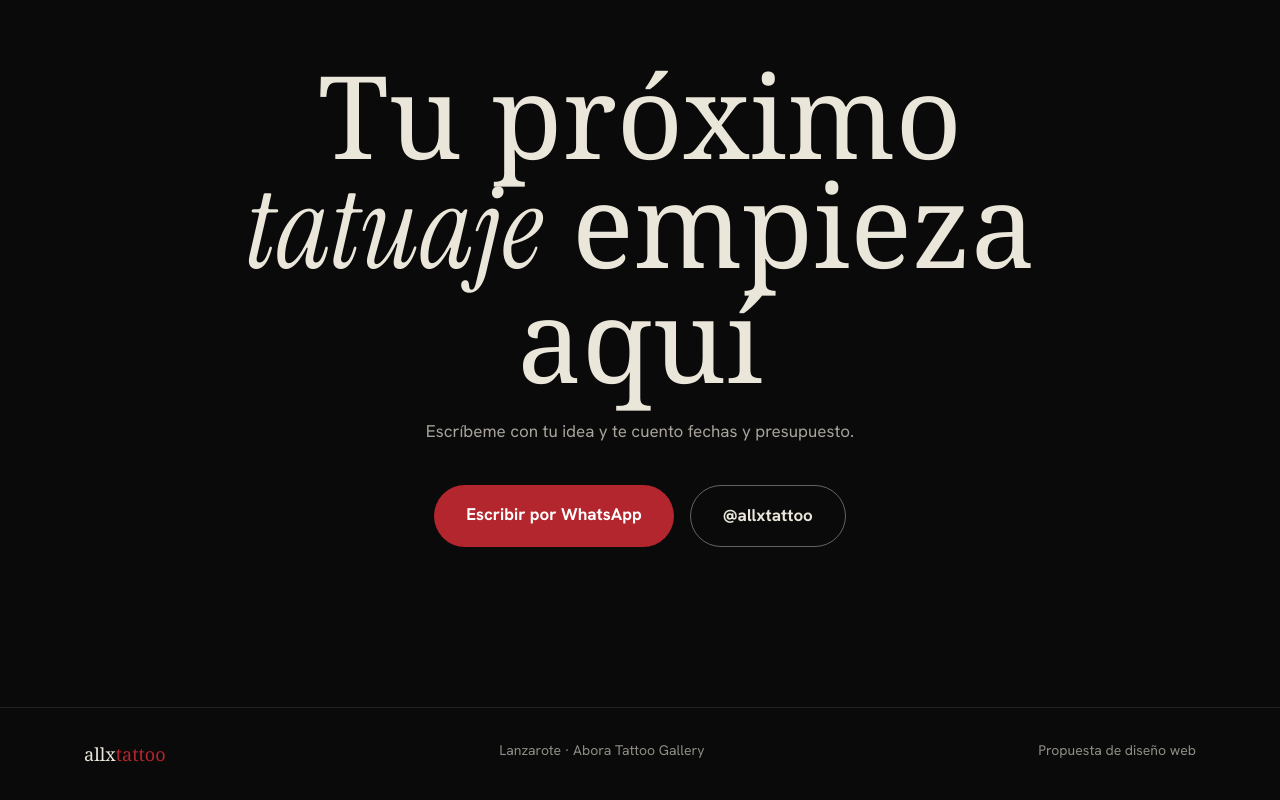
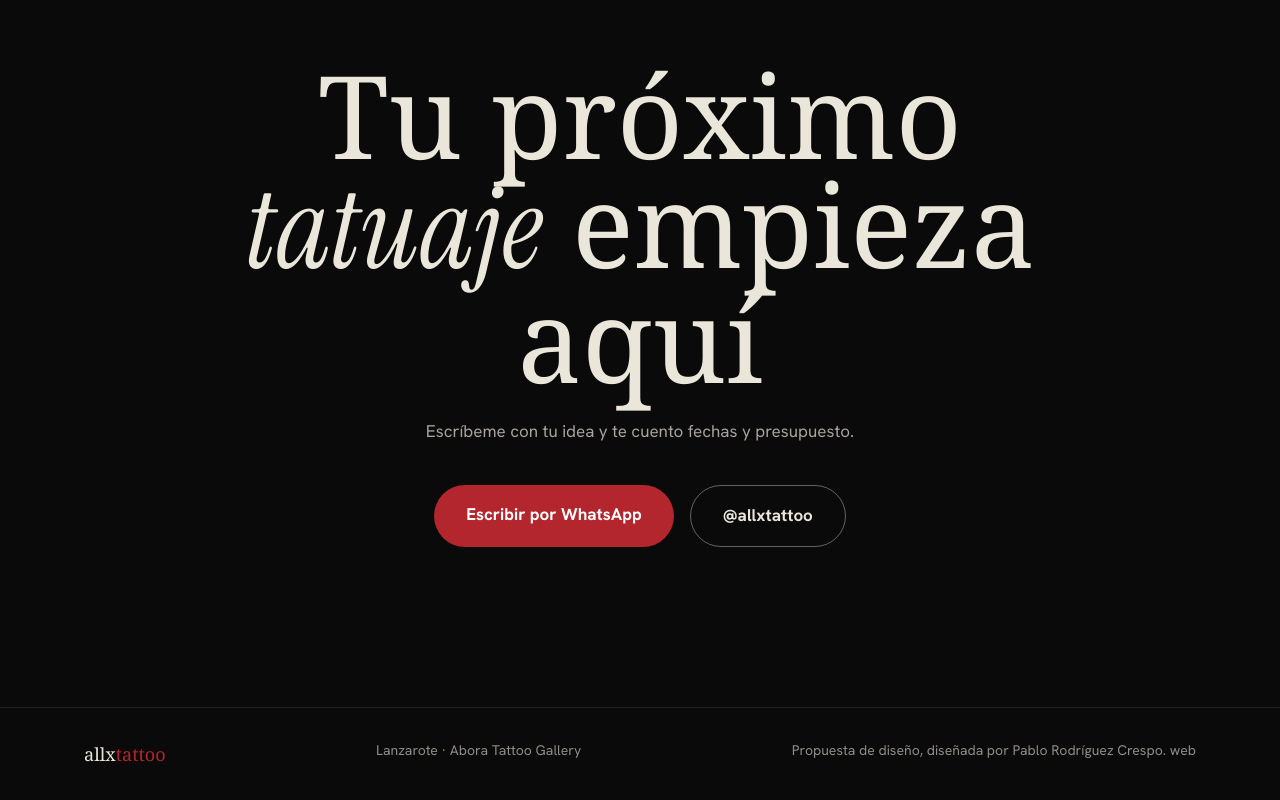
Before and after one commit to Pablorc222/allxtattoo, a plain HTML site: page index.html in a window 1280 px wide. Shown: the part 5569-6369 px from the top of the page. Drawn offline with nearby package versions, Linux system fonts and the light colour scheme; a web font is replaced by a local one.

Commit message:
Update index.html

```diff
--- a/index.html
+++ b/index.html
@@ -135,7 +135,7 @@ body::after{content:"";position:fixed;inset:0;pointer-events:none;z-index:60;opa
 </section>
 
 <footer class="border-t border-white/10 py-8 pb-24 md:pb-8 text-sm text-ash">
-  <div class="max-w-6xl mx-auto px-5 flex flex-wrap justify-between gap-3"><span class="font-display text-bone text-lg">allx<span class="text-blood">tattoo</span></span><span>Lanzarote · Abora Tattoo Gallery</span><span>Propuesta de diseño web</span></div>
+  <div class="max-w-6xl mx-auto px-5 flex flex-wrap justify-between gap-3"><span class="font-display text-bone text-lg">allx<span class="text-blood">tattoo</span></span><span>Lanzarote · Abora Tattoo Gallery</span><span>Propuesta de diseño, diseñada por Pablo Rodríguez Crespo. web</span></div>
 </footer>
 <a data-wa target="_blank" rel="noopener" class="btn md:hidden fixed left-4 right-4 z-40 bg-bone text-ink text-center font-bold py-3.5 rounded-full shadow-lg" style="bottom:calc(1rem + env(safe-area-inset-bottom,0px))">Pedir cita por WhatsApp</a>
 
```
